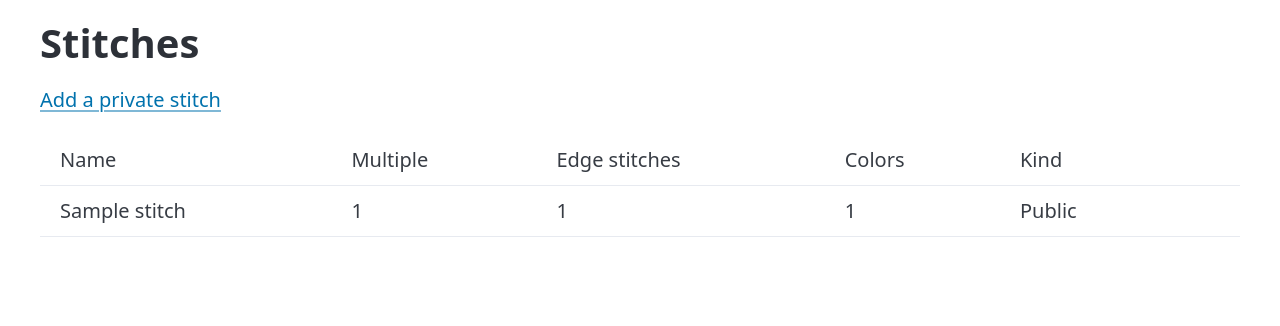
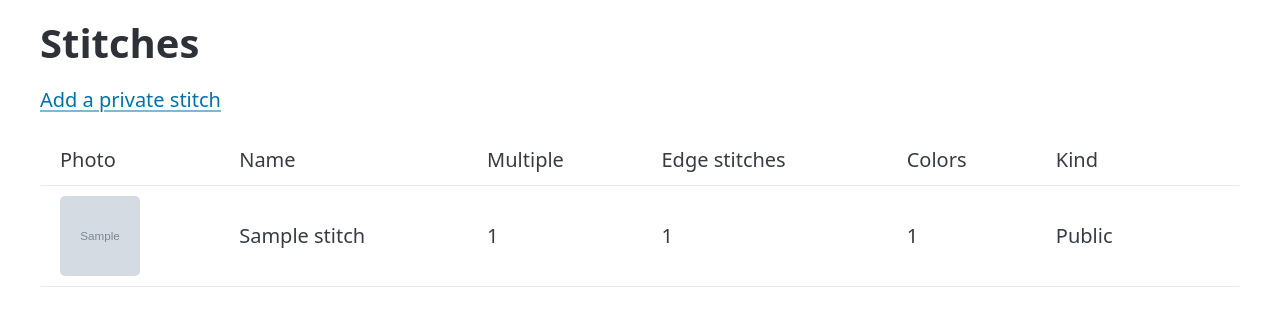
Before and after one commit to katylava/crochet-chaos-blanket-planner, a Django app: page /stitches/ in a window 1280 px wide. Shown: the part 123-449 px from the top of the page. Run offline with Django 5.2, Linux system fonts and the light colour scheme; a user stored in the database is signed in; tables that the repository leaves empty hold one stand-in row (values such as "Sample post"); grey boxes marked "Sample" are stand-in pictures; some libraries are stand-ins or nearby versions.

Commit message:
Show stitch photo thumbnails with a placeholder for stitches without one
Co-Authored-By: Claude Opus 5.5 <noreply@anthropic.com>

```diff
--- a/templates/base.html
+++ b/templates/base.html
@@ -11,6 +11,7 @@
     td button, nav button { padding: 0.2rem 0.6rem; margin: 0 0.25rem 0 0; font-size: 0.875rem; width: auto; }
     /* Wide tables scroll sideways on phones instead of widening the page. */
     .table-scroll { overflow-x: auto; }
+    .thumb { width: 80px; height: 80px; object-fit: cover; border-radius: var(--pico-border-radius); }
     .messages li { color: var(--pico-del-color); list-style: none; }
   </style>
 </head>
--- a/templates/stitches/stitch_list.html
+++ b/templates/stitches/stitch_list.html
@@ -4,9 +4,10 @@
 <h1>Stitches</h1>
 <p><a href="{% url 'stitch_create' %}">Add a private stitch</a></p>
 <div class="table-scroll"><table>
-  <tr><th>Name</th><th>Multiple</th><th>Edge stitches</th><th>Colors</th><th>Kind</th><th></th></tr>
+  <tr><th>Photo</th><th>Name</th><th>Multiple</th><th>Edge stitches</th><th>Colors</th><th>Kind</th><th></th></tr>
   {% for stitch in stitches %}
   <tr>
+    <td>{% if stitch.photo %}<a href="{{ stitch.photo.url }}"><img src="{{ stitch.photo.url }}" alt="{{ stitch.name }}" class="thumb"></a>{% else %}<svg class="thumb" role="img" aria-label="No photo" viewBox="0 0 80 80"><rect width="80" height="80" fill="var(--pico-muted-border-color)"/><text x="40" y="44" text-anchor="middle" font-size="12" fill="var(--pico-muted-color)">No photo</text></svg>{% endif %}</td>
     <td>{{ stitch.name }}</td>
     <td>{{ stitch.multiple }}</td>
     <td>{{ stitch.edge_stitches }}</td>
@@ -20,7 +21,7 @@
     </td>
   </tr>
   {% empty %}
-  <tr><td colspan="6">No stitches yet.</td></tr>
+  <tr><td colspan="7">No stitches yet.</td></tr>
   {% endfor %}
 </table></div>
 {% endblock %}
```
Also changed, not shown: stitches/tests/test_views.py (+27 -1 lines).
